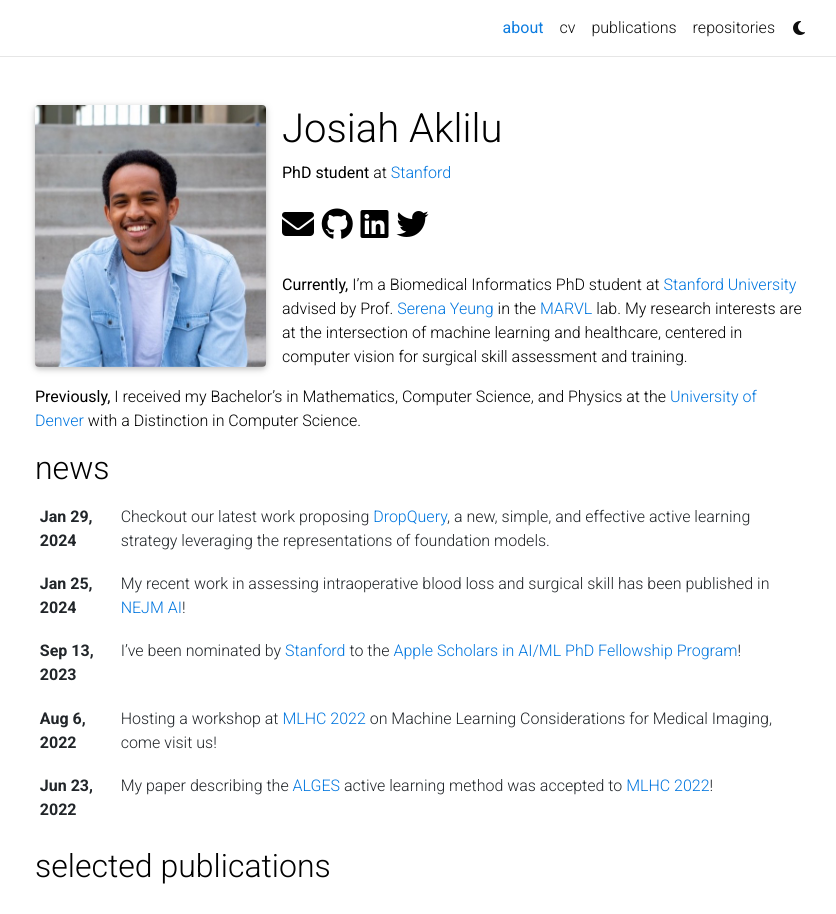
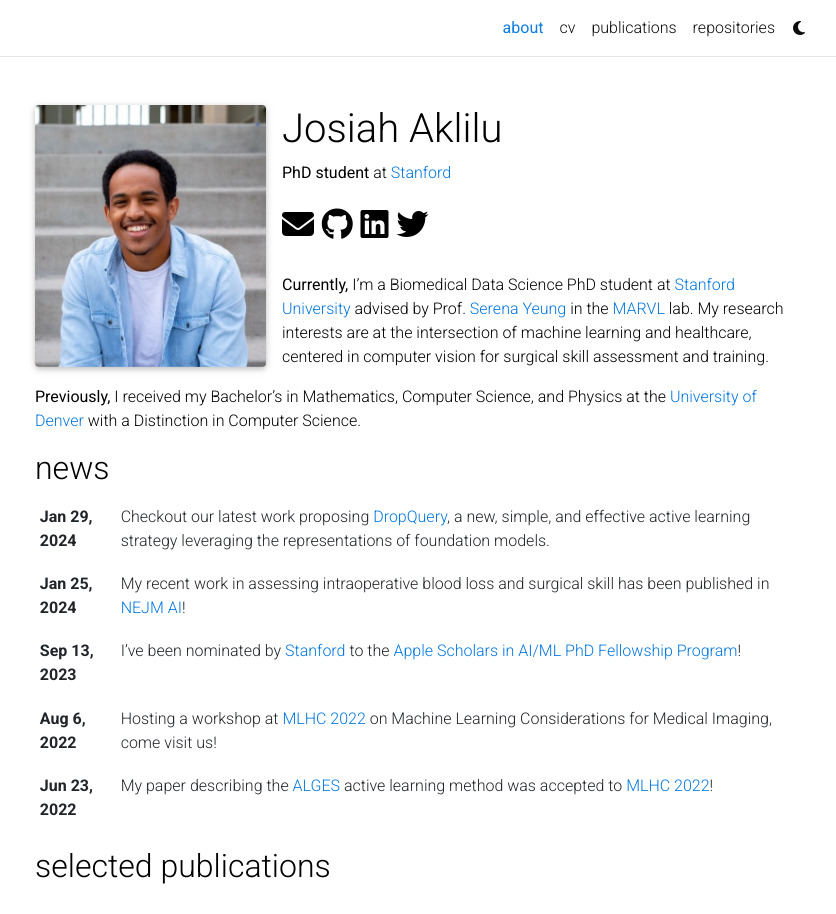
Before and after one commit to josaklil-ai/josaklil.github.io, a Jekyll site: the page built from _pages/about.md, in a window 1280 px wide and 1088 px high, cut to the strip 0-914 px from the top of the window. Shown: the whole strip, without its empty margins (220-1056 px from the left). Built offline with Jekyll 4.4.1, drawn with Linux system fonts in a browser that asks for light colours; full-size pictures stand in for the smaller copies a plugin makes; comment, search, counter and statistics services are not loaded; a style sheet for code colours, icons or effects is not loaded.

Commit message:
informatics -> data science

```diff
--- a/_pages/about.md
+++ b/_pages/about.md
@@ -16,7 +16,7 @@
 social: true  # includes social icons at the bottom of the page
 ---
 
-<b>Currently,</b> I'm a Biomedical Informatics PhD student at <a href="https://med.stanford.edu/bmi.html">Stanford University</a> advised by Prof. <a href="https://ai.stanford.edu/~syyeung/">Serena Yeung</a> in the <a href="https://marvl.stanford.edu/">MARVL</a> lab. My research interests are at the intersection of machine learning and healthcare, centered in computer vision for surgical skill assessment and training.
+<b>Currently,</b> I'm a Biomedical Data Science PhD student at <a href="https://med.stanford.edu/bmi.html">Stanford University</a> advised by Prof. <a href="https://ai.stanford.edu/~syyeung/">Serena Yeung</a> in the <a href="https://marvl.stanford.edu/">MARVL</a> lab. My research interests are at the intersection of machine learning and healthcare, centered in computer vision for surgical skill assessment and training.
 
 
 
```
